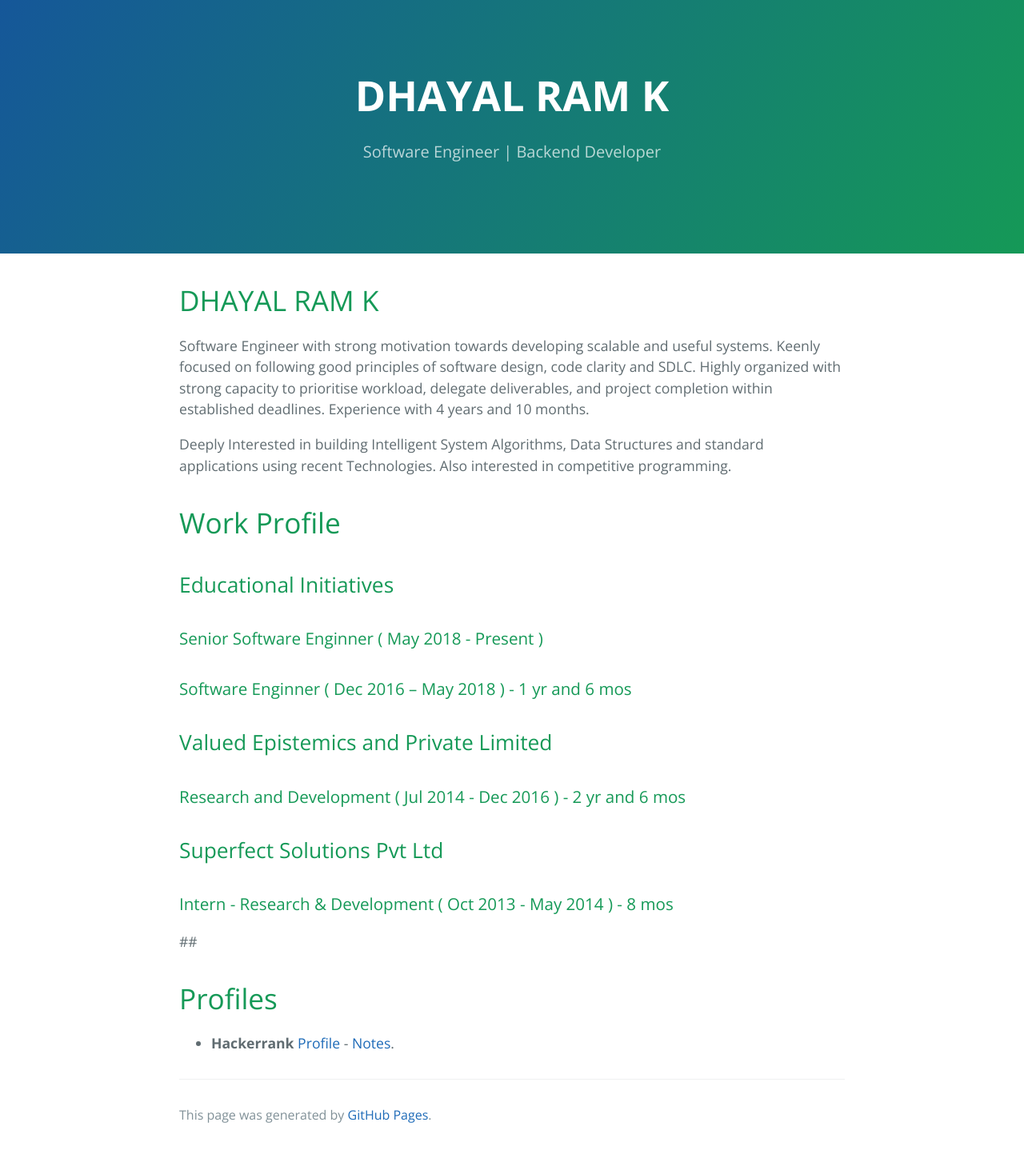
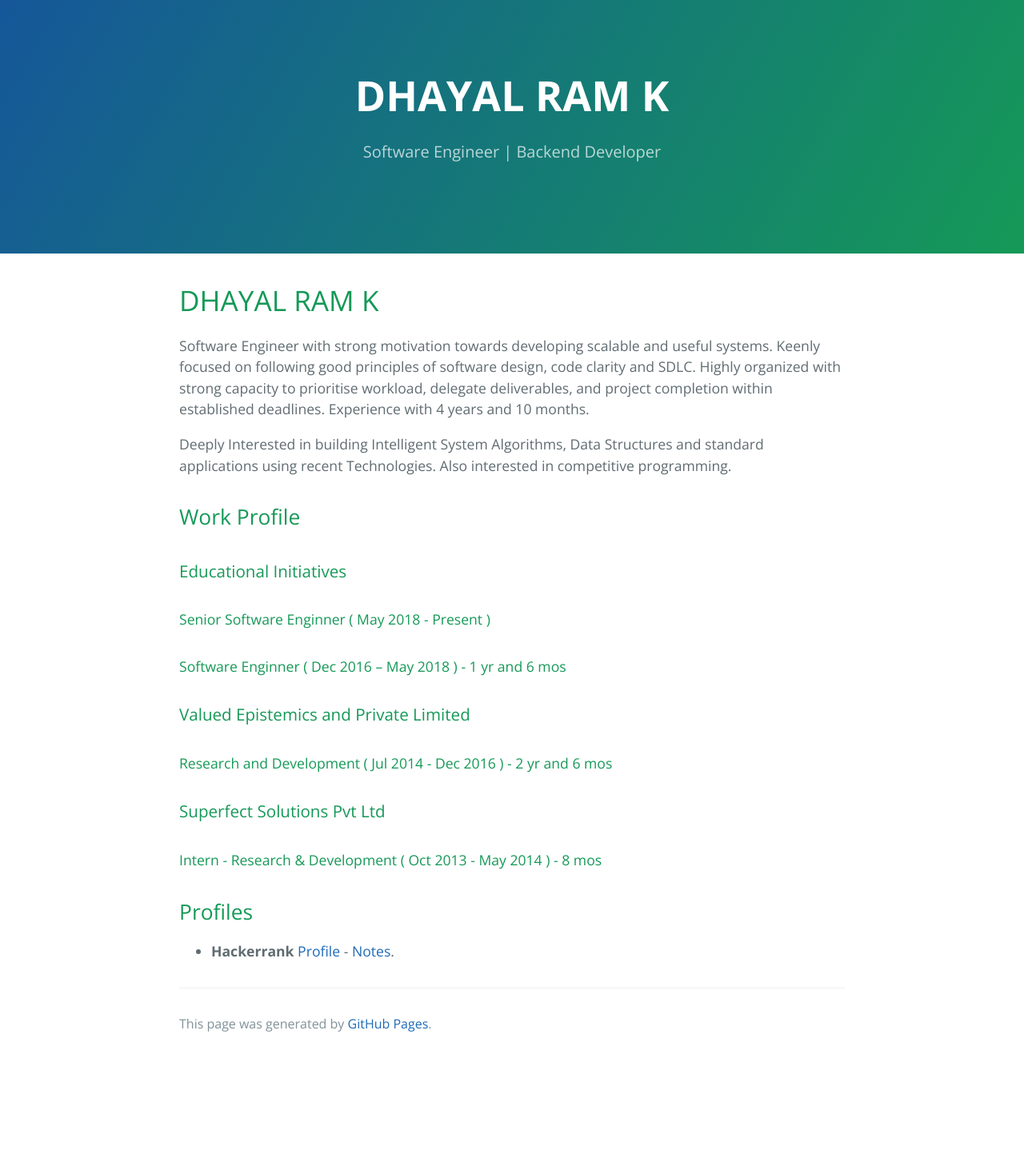
Before and after one commit to dhayalramk/dhayalramk.github.io, a Jekyll site: the page built from index.md, in a window 1280 px wide. Shown: the whole page at 80% size. Built offline with Jekyll 4.4.1, drawn with Linux system fonts in a browser that asks for light colours; our own code applies the rules of GitHub Pages for plain Markdown files; after the commit the page ends 1324 px from its top, so only the background shows below that.

Commit message:
Changing header

```diff
--- a/index.md
+++ b/index.md
@@ -11,28 +11,23 @@ Highly organized with strong capacity to prioritise workload, delegate deliverab
 Deeply Interested in building Intelligent System Algorithms, Data Structures and standard
 applications using recent Technologies. Also interested in competitive programming.
 
-# Work Profile
+## Work Profile
 
-##  Educational Initiatives
+###  Educational Initiatives
 
-### Senior Software Enginner ( May 2018 - Present )
+#### Senior Software Enginner ( May 2018 - Present )
 
-### Software Enginner ( Dec 2016 – May 2018 ) - 1 yr and 6 mos
+#### Software Enginner ( Dec 2016 – May 2018 ) - 1 yr and 6 mos
 
-## Valued Epistemics and Private Limited
+### Valued Epistemics and Private Limited
 
-### Research and Development ( Jul 2014 - Dec 2016 ) - 2 yr and 6 mos
+#### Research and Development ( Jul 2014 - Dec 2016 ) - 2 yr and 6 mos
 
-## Superfect Solutions Pvt Ltd
+### Superfect Solutions Pvt Ltd
 
-### Intern - Research & Development ( Oct 2013 - May 2014 ) - 8 mos
+#### Intern - Research & Development ( Oct 2013 - May 2014 ) - 8 mos
 
 
-
-
-##
-
-
-# Profiles
+## Profiles
 
 * **Hackerrank** [Profile](https://www.hackerrank.com/dhayalramk) - [Notes](Hackerrank/index.md).
```
